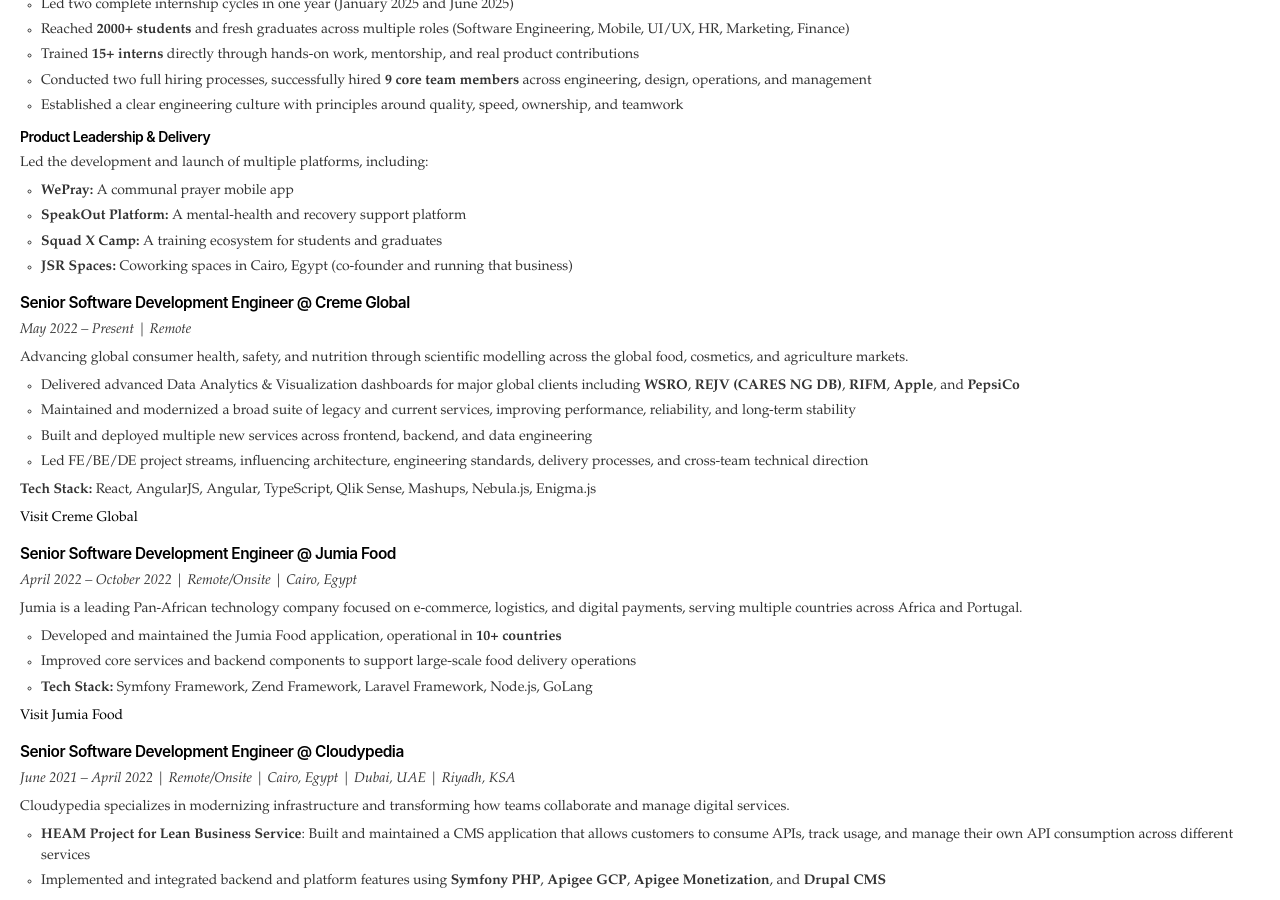
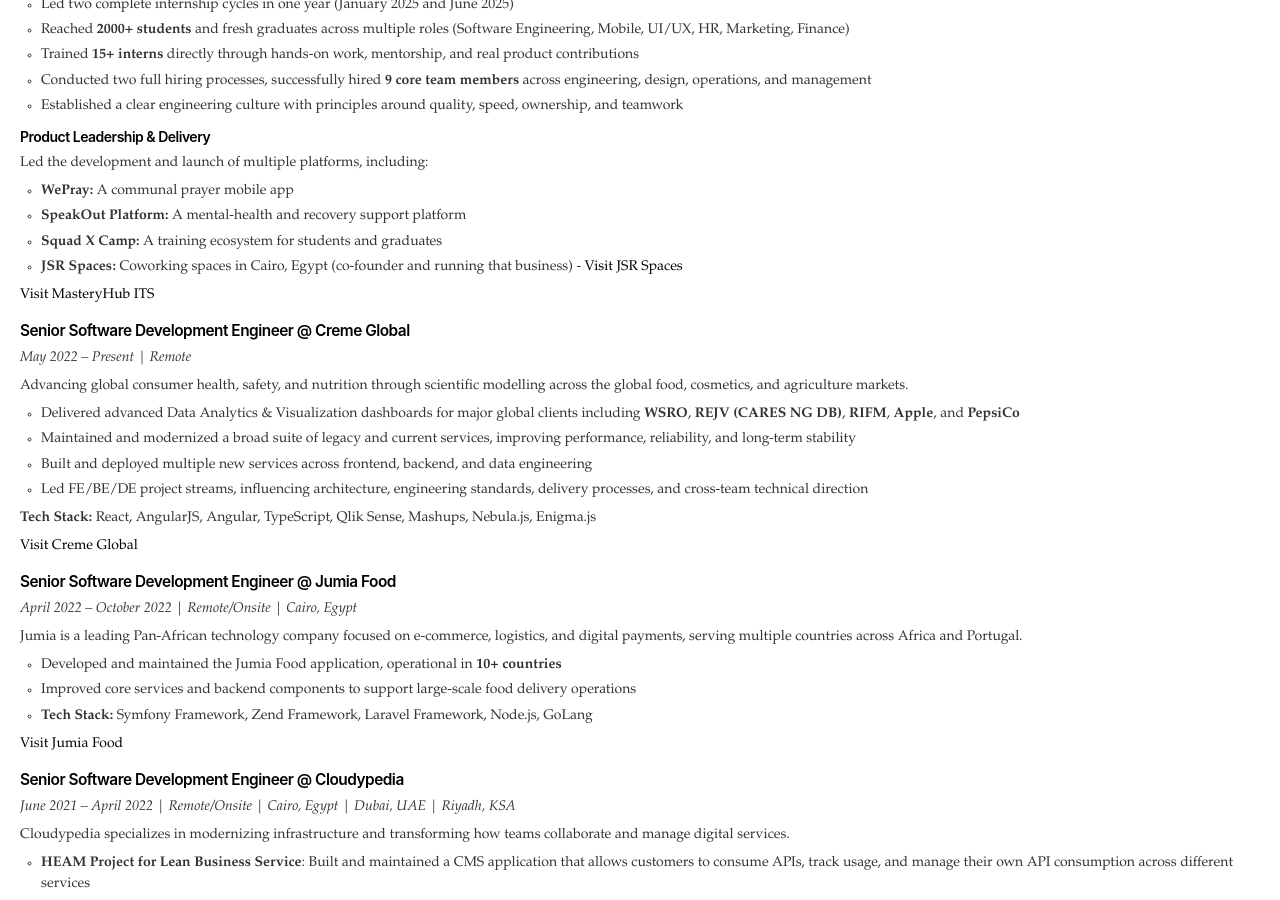
Before and after one commit to ahmedemam/ahmedemam.github.io, a Jekyll site: the page built from index.html, in a window 1280 px wide and 900 px high, scrolled down 849 px. Built offline with Jekyll 4.4.1, drawn with Linux system fonts in a browser that asks for light colours; part of the change alters nothing that is shown.

Commit message:
Fix and enhance all company links
- Add target="_blank" and rel="noopener noreferrer" to all external links
- Fix Creme Global URL (add www)
- Fix Beyond Solution URL (remove www)
- Add MasteryHub ITS and JSR Spaces links
- Add company links to resume.md file
- Ensure all links open in new tabs securely

```diff
--- a/index.html
+++ b/index.html
@@ -12,8 +12,8 @@ title: "Ahmed Emam."
   <p class="resume-meta">
     <strong>Ahmed Emam</strong><br>
     <strong>Founder & Staff Software Development Engineer</strong><br>
-    <a href="https://www.linkedin.com/in/ahmedemam11/">LinkedIn</a> |
-    <a href="https://ahmedemam.github.io">ahmedemam.io</a> |
+    <a href="https://www.linkedin.com/in/ahmedemam11/" target="_blank" rel="noopener noreferrer">LinkedIn</a> |
+    <a href="https://ahmedemam.github.io" target="_blank" rel="noopener noreferrer">ahmedemam.io</a> |
     <a href="mailto:ahmedabdelazizemam@gmail.com">Email</a>
   </p>
 </div>
@@ -56,8 +56,9 @@ title: "Ahmed Emam."
   <li><strong>WePray:</strong> A communal prayer mobile app</li>
   <li><strong>SpeakOut Platform:</strong> A mental-health and recovery support platform</li>
   <li><strong>Squad X Camp:</strong> A training ecosystem for students and graduates</li>
-  <li><strong>JSR Spaces:</strong> Coworking spaces in Cairo, Egypt (co-founder and running that business)</li>
+  <li><strong>JSR Spaces:</strong> Coworking spaces in Cairo, Egypt (co-founder and running that business) - <a href="http://www.jsrspaces.com/" target="_blank" rel="noopener noreferrer">Visit JSR Spaces</a></li>
 </ul>
+<p><a href="http://www.masteryhub-its.com/" target="_blank" rel="noopener noreferrer">Visit MasteryHub ITS</a></p>
 
 <h3>Senior Software Development Engineer @ Creme Global</h3>
 <p><em>May 2022 – Present | Remote</em></p>
@@ -69,7 +70,7 @@ title: "Ahmed Emam."
   <li>Led FE/BE/DE project streams, influencing architecture, engineering standards, delivery processes, and cross-team technical direction</li>
 </ul>
 <p><strong>Tech Stack:</strong> React, AngularJS, Angular, TypeScript, Qlik Sense, Mashups, Nebula.js, Enigma.js</p>
-<p><a href="https://cremeglobal.com/">Visit Creme Global</a></p>
+<p><a href="https://www.cremeglobal.com/" target="_blank" rel="noopener noreferrer">Visit Creme Global</a></p>
 
 <h3>Senior Software Development Engineer @ Jumia Food</h3>
 <p><em>April 2022 – October 2022 | Remote/Onsite | Cairo, Egypt</em></p>
@@ -79,7 +80,7 @@ title: "Ahmed Emam."
   <li>Improved core services and backend components to support large-scale food delivery operations</li>
   <li><strong>Tech Stack:</strong> Symfony Framework, Zend Framework, Laravel Framework, Node.js, GoLang</li>
 </ul>
-<p><a href="https://food.jumia.com.eg/">Visit Jumia Food</a></p>
+<p><a href="https://food.jumia.com.eg/" target="_blank" rel="noopener noreferrer">Visit Jumia Food</a></p>
 
 <h3>Senior Software Development Engineer @ Cloudypedia</h3>
 <p><em>June 2021 – April 2022 | Remote/Onsite | Cairo, Egypt | Dubai, UAE | Riyadh, KSA</em></p>
@@ -88,7 +89,7 @@ title: "Ahmed Emam."
   <li><strong>HEAM Project for Lean Business Service</strong>: Built and maintained a CMS application that allows customers to consume APIs, track usage, and manage their own API consumption across different services</li>
   <li>Implemented and integrated backend and platform features using <strong>Symfony PHP</strong>, <strong>Apigee GCP</strong>, <strong>Apigee Monetization</strong>, and <strong>Drupal CMS</strong></li>
 </ul>
-<p><a href="https://www.cloudypedia.com/">Visit Cloudypedia</a></p>
+<p><a href="https://www.cloudypedia.com/" target="_blank" rel="noopener noreferrer">Visit Cloudypedia</a></p>
 
 <h3>Software Development Engineer @ Beyond-Solution LLC</h3>
 <p><em>December 2020 – July 2021 | Remote/Onsite | Cairo, Egypt</em></p>
@@ -99,7 +100,7 @@ title: "Ahmed Emam."
   <li>Contributed to building the company-wide <strong>Single Sign-On (SSO)</strong> layer, improving authentication and access control across all internal applications</li>
   <li><strong>Tech</strong>: Keycloak, Kong API Gateway, Docker, Docker Compose</li>
 </ul>
-<p><a href="https://www.beyond-solution.com/">Visit Beyond Solution</a></p>
+<p><a href="https://beyond-solution.com/" target="_blank" rel="noopener noreferrer">Visit Beyond Solution</a></p>
 
 <h3>Software Development Engineer @ Orange Innovation Egypt</h3>
 <p><em>July 2019 – December 2020 | Remote/Onsite | Giza, Egypt</em></p>
@@ -126,7 +127,7 @@ title: "Ahmed Emam."
   <li>Integrated multiple system components such as <strong>Message queues</strong> (ActiveMQ), <strong>Monitoring & logging</strong> (ELK Stack)</li>
   <li><strong>Tools</strong>: Gradle, Zoho, GitLab</li>
 </ul>
-<p><a href="https://www.orange.com/">Visit Orange</a></p>
+<p><a href="https://www.orange.com/" target="_blank" rel="noopener noreferrer">Visit Orange</a></p>
 
 <h2>TECHNICAL SKILLS</h2>
 
```
